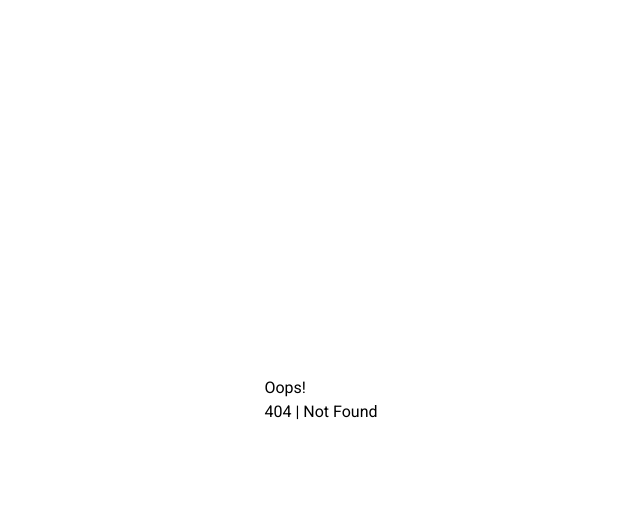
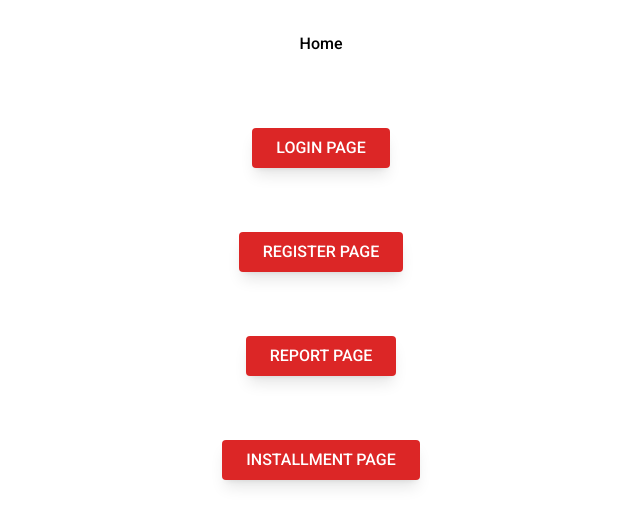
Before and after one commit to Nodirbek-py/iWater-PWA, a React (Vite) app: page /home in a window 1280 px wide. Before the commit this address had no page. Shown: the top 526 px of the page, without its empty margins (319-959 px from the left). Built offline with nearby package versions, Linux system fonts and the light colour scheme.

Commit message:
FEAT: homepage is done

```diff
--- a/src/App.css
+++ b/src/App.css
@@ -2,4 +2,5 @@
   max-width: 1280px;
   margin: 0 auto;
   padding: 2rem;
+  height: 100vh;
 }
--- a/src/App.jsx
+++ b/src/App.jsx
@@ -1,18 +1,10 @@
 import './App.css'
 import { Outlet } from 'react-router-dom'
-
-import Alert from './components/Alert'
 
 function App() {
   return (
     <div className='App'>
       <Outlet />
-      <Alert
-        title={'Hello this is title'}
-        body={
-          'Turning off the device will keep it in high flow mode but the device will continue to collect shower data.'
-        }
-      />
     </div>
   )
 }
--- /dev/null
+++ b/src/pages/Home/index.jsx
@@ -0,0 +1,30 @@
+import React from 'react'
+import { Link } from 'react-router-dom'
+
+import Typography from '../../components/Typography'
+import Button from '../../components/Button'
+
+const Home = () => {
+  return (
+    <div className='flex flex-col items-center h-full'>
+      <Typography text={'Home'} style={{ marginBottom: 72 }} />
+      <Link to={'/auth/login'} relative='/'>
+        <Button type='red' title='Login Page' />
+      </Link>
+      <div className='my-8'></div>
+      <Link to={'/auth/register'} relative='/'>
+        <Button type='red' title='Register Page' />
+      </Link>
+      <div className='my-8'></div>
+      <Link to={'/report'} relative='/'>
+        <Button type='red' title='Report Page' />
+      </Link>
+      <div className='my-8'></div>
+      <Link to={'/install'} relative='/'>
+        <Button type='red' title='Installment Page' />
+      </Link>
+    </div>
+  )
+}
+
+export default Home
--- /dev/null
+++ b/src/pages/Welcome/index.jsx
@@ -0,0 +1,23 @@
+import React, { useEffect } from 'react'
+import CircularProgress from '@mui/material/CircularProgress'
+
+import Typography from '../../components/Typography'
+
+const Welcome = () => {
+  useEffect(() => {
+    let timeout = setTimeout(() => {
+      window.location.replace('/home')
+    }, 2000)
+
+    return () => clearTimeout(timeout)
+  }, [])
+  return (
+    <div className='flex flex-col items-center h-full'>
+      <img src='/logo.svg' width='80%' className='mb-5' />
+      <Typography text={'WELCOME TO THE IWATER HOTEL APPLICATION '} style={{ marginBottom: 72 }} />
+      <CircularProgress />
+    </div>
+  )
+}
+
+export default Welcome
```
Also changed, not shown: src/route.jsx (+10 -0 lines).
